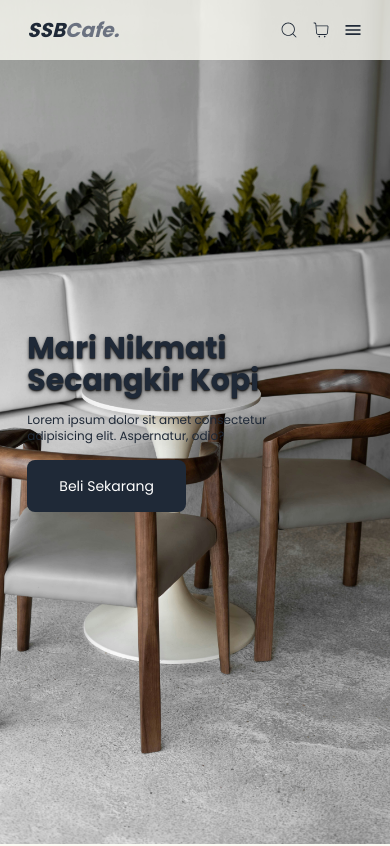
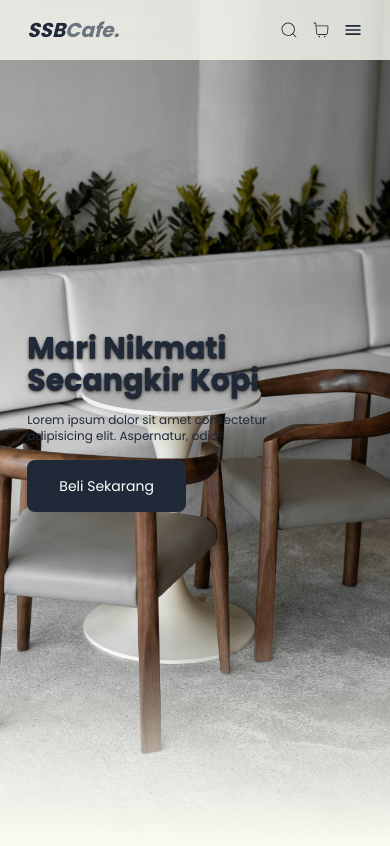
Before and after one commit to ProjectSoySauceBottle/itfest-fe, a Next.js app: page / in a window 390 px wide. Shown: the top 846 px of the page. Built offline with nearby package versions, Linux system fonts and the light colour scheme.

Commit message:
style: gradient to connect image to next section for mobile

```diff
--- a/src/components/Homepage/Hero/Hero.js
+++ b/src/components/Homepage/Hero/Hero.js
@@ -39,7 +39,7 @@ export default function Hero() {
           />
         </FadeIn>
       </div>
-      {/* <div className="block absolute bottom-0 left-0 w-full h-1/4 bg-gradient-to-t from-background"></div> */}
+      <div className="block md:hidden absolute bottom-0 left-0 w-full h-1/4 bg-gradient-to-t from-background"></div>
     </section>
   );
 }
```
